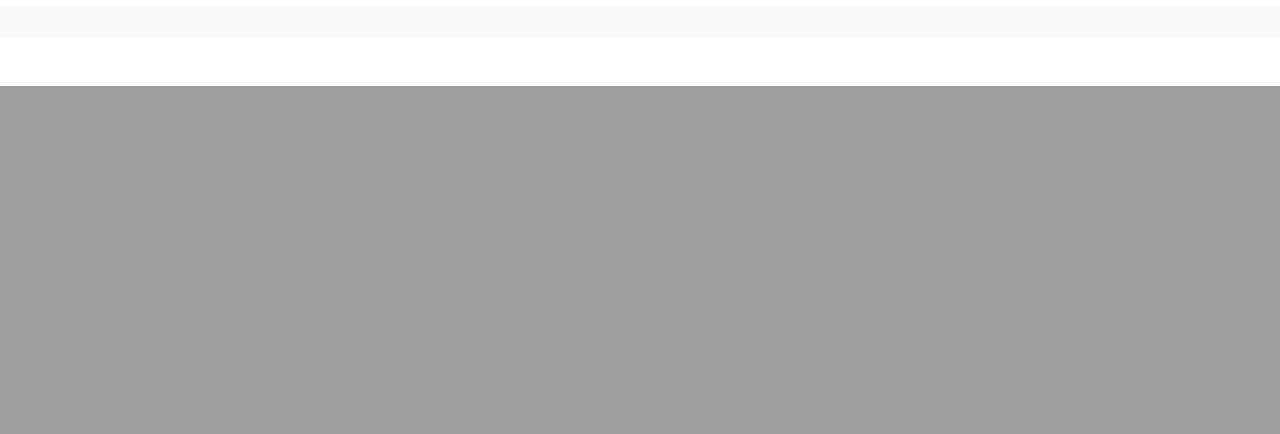
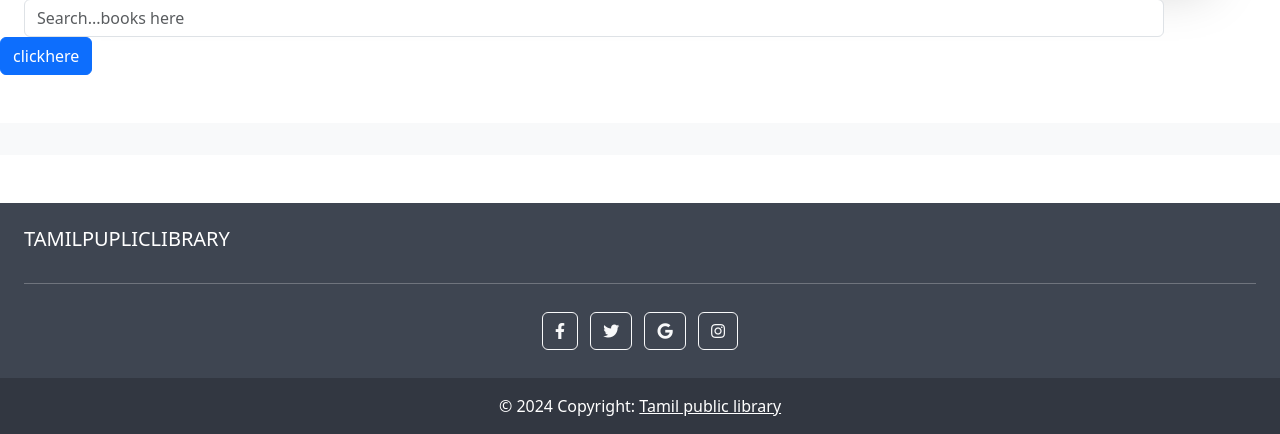
Before and after one commit to haraldboos/tamilelibtrans, a Django app: page /en/coll in a window 1280 px wide. Shown: the part 2025-2459 px from the top of the page. Before the commit the page ends 2111 px from the top, so only its background shows below. Run offline with Django 4.2, Linux system fonts and the light colour scheme; a user stored in the database is signed in; data that the repository does not hold is empty; some web fonts are replaced.

Commit message:
banner and footer

```diff
--- a/taelibmodeltrans/taelibmodeltrans/settings.py
+++ b/taelibmodeltrans/taelibmodeltrans/settings.py
@@ -36,7 +36,7 @@
 
 INSTALLED_APPS = [
     'jazzmin',
-    # 'modeltranslation',
+    'modeltranslation',
     'django.contrib.admin',
     'django.contrib.auth',
     'django.contrib.contenttypes',
--- /dev/null
+++ b/taelibmodeltrans/taelimodel/templates/elibt/fk/inc/footer.html
@@ -0,0 +1,136 @@
+{% load static %}
+{% load i18n %}
+{% load rosetta %}
+{{ link_html|safe }}
+<div class="mt-5">
+    <!-- Footer -->
+    <footer
+            class="text-center text-lg-start text-white"
+            style="background-color: #3e4551"
+            >
+      <!-- Grid container -->
+      <div class="container-fluid p-4 pb-0">
+        <!-- Section: Links -->
+        <section class="">
+          <!--Grid row-->
+
+          <div class="row">
+            <!--Grid column-->
+            <div class="col-lg-4 col-md-6 mb-4 mb-md-0 justify-content-center">
+              <h5 class="text-uppercase"> Tamilpupliclibrary</h5>
+              <!-- <img src="#" class="img-fluid justify-content-center" width="300"> -->
+
+              <p>
+
+              </p>
+            </div>
+
+
+            <!--Grid column-->
+            <!-- <div class="col-lg-2 col-md-6 mb-4 mb-md-0">
+              <h5 class="text-uppercase">Links</h5>
+
+              <ul class="list-unstyled mb-0">
+                <li>
+                  <a href="#!" class="text-white">Link 1</a>
+                </li>
+                <li>
+                  <a href="#!" class="text-white">Link 2</a>
+                </li>
+                <li>
+                  <a href="#!" class="text-white">Link 3</a>
+                </li>
+                <li>
+                  <a href="#!" class="text-white">Link 4</a>
+                </li>
+              </ul>
+            </div> -->
+            <!--Grid column-->
+          </div>
+          <!--Grid row-->
+        </section>
+        <!-- Section: Links -->
+
+        <!-- <hr class="mb-4" /> -->
+
+        <!-- Section: CTA -->
+        <!-- <section class="">
+          <p class="d-flex justify-content-center align-items-center">
+            <span class="me-3">Register for free</span>
+            <button type="button" class="btn btn-outline-light btn-rounded">
+              Sign up!
+            </button>
+          </p> -->
+        </section>
+        <!-- Section: CTA -->
+
+        <hr class="mb-4" />
+
+        <!-- Section: Social media -->
+        <section class="mb-4 text-center">
+          <!-- Facebook -->
+          <a
+             class="btn btn-outline-light btn-floating m-1"
+             href="#!"
+             role="button"
+             ><i class="fab fa-facebook-f"></i
+            ></a>
+
+          <!-- Twitter -->
+          <a
+             class="btn btn-outline-light btn-floating m-1"
+             href="#!"
+             role="button"
+             ><i class="fab fa-twitter"></i
+            ></a>
+
+          <!-- Google -->
+          <a
+             class="btn btn-outline-light btn-floating m-1"
+             href="#!"
+             role="button"
+             ><i class="fab fa-google"></i
+            ></a>
+
+          <!-- Instagram -->
+          <a
+             class="btn btn-outline-light btn-floating m-1"
+             href="#!"
+             role="button"
+             ><i class="fab fa-instagram"></i
+            ></a>
+
+          <!-- Linkedin -->
+          <!-- <a
+             class="btn btn-outline-light btn-floating m-1"
+             href="#!"
+             role="button"
+             ><i class="fab fa-linkedin-in"></i
+            ></a>
+   -->
+          <!-- Github -->
+          <!-- <a
+             class="btn btn-outline-light btn-floating m-1"
+             href="#!"
+             role="button"
+             ><i class="fab fa-github"></i
+            ></a> -->
+        </section>
+        <!-- Section: Social media -->
+      </div>
+      <!-- Grid container -->
+
+      <!-- Copyright -->
+      <div
+           class="text-center p-3"
+           style="background-color: rgba(0, 0, 0, 0.2)"
+           >
+        © 2024 Copyright:
+        <a class="text-white" href="#">{% trans 'Tamil public library' %}</a
+          >
+      </div>
+      <!-- Copyright -->
+    </footer>
+    <!-- Footer -->
+  </div>
+  <!-- End of .container -->
--- a/taelibmodeltrans/taelimodel/templates/elibt/fk/inc/nev.html
+++ b/taelibmodeltrans/taelimodel/templates/elibt/fk/inc/nev.html
@@ -58,16 +58,16 @@
   <!-- {% if request.user.is_authenticated %}
     <a href="{% url 'viewcart' %}"><button type="button" class="btn btn-primary m-2 justify-content-end "><i class="bi bi-cart-fill"></i> my card</button></a>
 {% endif %} -->
-<div class=" w-100 " style="position: relative; top: 0;">
-  <img src="{% static 'images/ban.svg' %}" class="w-100" style="  z-index: -2;" alt="Background">
+<div class=" w-100 container rounded bg-dark my-2 p-2" style="position: relative; top: 0;">
+  <!-- <img src="{% static 'images/ban.svg' %}" class="w-100" style="  z-index: -2;" alt="Background"> -->
 
-  <div class="container justify-center" style="position: absolute;z-index: 0;top: 5%">
+  <div class="container justify-center" style="position: relative;z-index: 0;top: 5%">
 
     <img src="{% static 'images/logo.svg' %}" height="200" class="mx-4 d-inline">
-    <h1 class="d-inline hh">{% translate 'Tamil public library' %}</h1>
+    <h1 class="d-inline hh text-white">{% translate 'Tamil public library' %}</h1>
   </div>
   </div>
-<div class="bg-warning">
+<div class="bg-dark container rounded">
   <!-- <div class="container-fluid" style="">
   <img src="{% static 'images/ban.svg' %}" style="left: 0; width: 100%; height: 100%; z-index: -1;" alt="Background">
 
@@ -77,14 +77,14 @@
     <h1 class="d-inline hh">{% translate 'Tamil public library' %}</h1>
   </div>
   </div> -->
-  <nav class="navbar navbar-expand-lg navbar-dark bg-dark">
+  <nav class="navbar rounded navbar-expand-lg navbar-dark bg-dark">
     <div class="container p-1">
-      <a class="navbar-brand" href="#"><span>{% trans 'Tamil public library' %}</span></a>
+      <!-- <a class="navbar-brand" href="#"><span>{% trans 'Tamil public library' %}</span></a> -->
       <button class="navbar-toggler" type="button" data-bs-toggle="collapse" data-bs-target="#navbarNavAltMarkup" aria-controls="navbarNavAltMarkup" aria-expanded="false" aria-label="Toggle navigation">
         <span class="navbar-toggler-icon"></span>
       </button>
       <div class="collapse navbar-collapse" id="navbarNavAltMarkup">
-        <div class="navbar-nav mx-auto">
+        <div class="navbar-nav mx-start">
           <a class="nav-link active mx-2" aria-current="page" href="{% url 'home' %}"><i class="bi bi-house-fill"></i>{% trans "home" %}</a>
           {% if request.user.is_authenticated %}
             <a class="nav-link justify-align mx-2" href="{% url 'acount' %}"><i class="bi bi-person-badge"></i> {{request.user}}</a>
@@ -98,7 +98,7 @@
         {% if request.user.is_authenticated %}
           <a href="{% url 'viewcart' %}">
             <button type="button" class="btn btn-dark m-2 justify-content-end">
-              <i class="bi bi-cart-fill"></i> <span>{% trans "home" %}</span>
+              <i class="bi bi-cart-fill"></i> <span>{% trans "my cart" %}</span>
             </button>
           </a>
         {% endif %}
@@ -117,7 +117,7 @@
         </div> -->
         <!-- mytgryyyyr -->
           <div class="dropdown nev-link mx-end">
-          <div class="btn mx-2 text-white btn-dark dropdown-toggle" type="button" id="languageDropdown" data-bs-toggle="dropdown" aria-expanded="false">
+          <div class="btn mx-end text-white btn-dark dropdown-toggle" type="button" id="languageDropdown" data-bs-toggle="dropdown" aria-expanded="false">
             <i class="bi bi-translate"></i> {% translate "Click to Select Language" %}
           </div>
           <ul class="dropdown-menu" aria-labelledby="languageDropdown">
--- a/taelibmodeltrans/taelimodel/templates/elibt/fk/layout/mai.html
+++ b/taelibmodeltrans/taelimodel/templates/elibt/fk/layout/mai.html
@@ -31,11 +31,14 @@
 </head>
 <body class="bg-white">
     {% include 'elibt/fk/inc/nev.html' %}
+    {% include 'elibt/fk/inc/abanner.html' %}
+
 
 
     {% block content %}
 
     {% endblock content %}
+    {% include 'elibt/fk/inc/footer.html' %}
 
 </body>
 </html>
```
Also changed, not shown: taelibmodeltrans/db.sqlite3.
